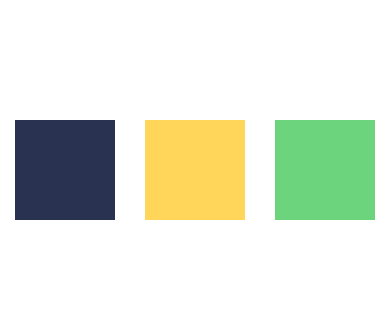
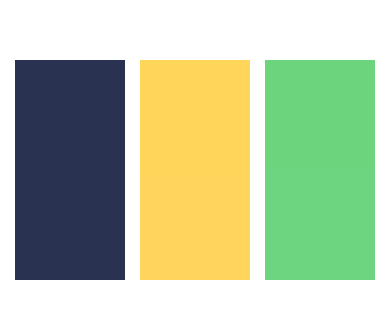
Before and after one commit to hijakd/comp3130Wk02, a React Native app: screen / in a window 390 px wide. Shown: the part 252-570 px from the top of the page. Built offline with nearby package versions, Linux system fonts and the light colour scheme.

Commit message:
wrapping and justifying content

```diff
--- a/App.js
+++ b/App.js
@@ -8,6 +8,9 @@ export default function App() {
       <View style={styles.view1}/>
       <View style={styles.view2}/>
       <View style={styles.view3}/>
+      <View style={styles.view4}/>
+      <View style={styles.view5}/>
+      <View style={styles.view6}/>
     </View>
   );
 }
@@ -17,10 +20,11 @@ const styles = StyleSheet.create({
     flex: 1,
     flexDirection:"row",
     // justifyContent:'center', // justifies content along the "main axis"
-    justifyContent:'space-around', // justifies content along the "main axis" with 'padding'
-    alignItems:'center', // aligns items along the "cross axis"
-
-
+    // justifyContent:'space-around', // justifies content along the "main axis" with 'padding'
+    justifyContent:'space-evenly', // alternatively use "space-evenly"
+    // alignItems:'center', // aligns items along the "cross axis"
+    alignContent:'center',
+    flexWrap:'wrap',
 
     // backgroundColor: '#fff',
     // alignItems: 'center',
@@ -29,19 +33,37 @@ const styles = StyleSheet.create({
   view1:{
     backgroundColor: '#293250',
     // flex:1,
-    height:100,
-    width:100,
+    height:110,
+    width:110,
   },
   view2:{
     backgroundColor: '#ffd55a',
     // flex:1,
-    height:100,
-    width:100,
+    height:110,
+    width:110,
   },
   view3:{
     backgroundColor: '#6dd47e',
     // flex:1,
-    height:100,
-    width:100,
+    height:110,
+    width:110,
+  },
+  view4:{
+    backgroundColor: '#293351',
+    // flex:1,
+    height:110,
+    width:110,
+  },
+  view5:{
+    backgroundColor: '#ffd65b',
+    // flex:1,
+    height:110,
+    width:110,
+  },
+  view6:{
+    backgroundColor: '#6dd57f',
+    // flex:1,
+    height:110,
+    width:110,
   },
 })
```
Also changed, not shown: assets/Configs/AppColors.js (added).
